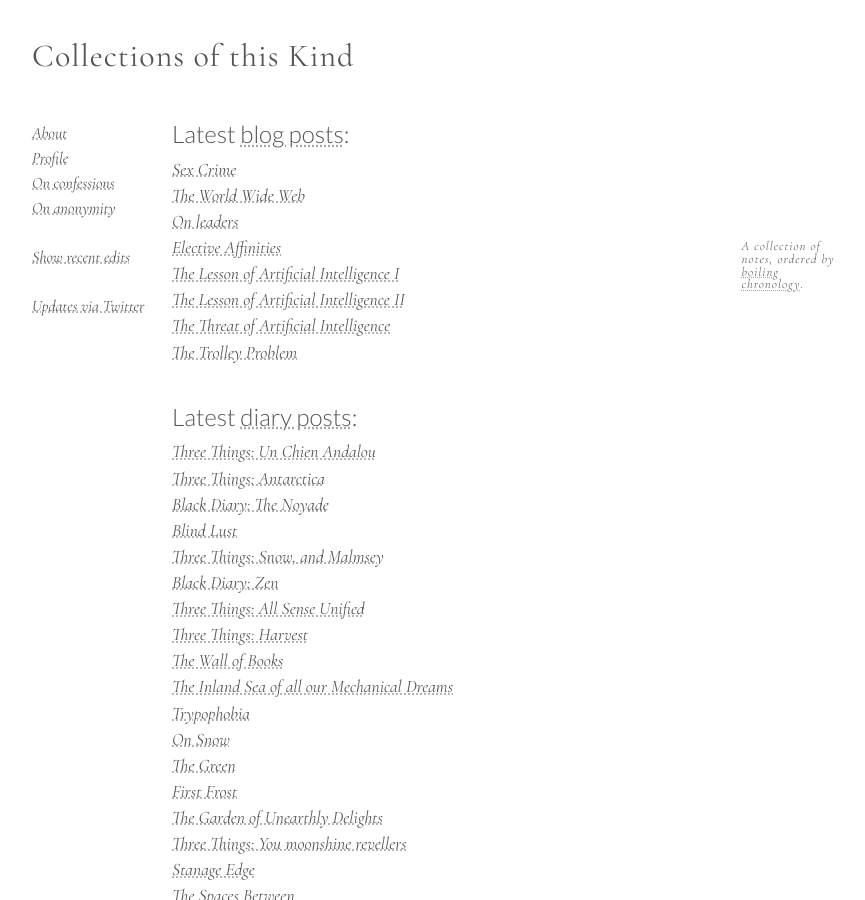
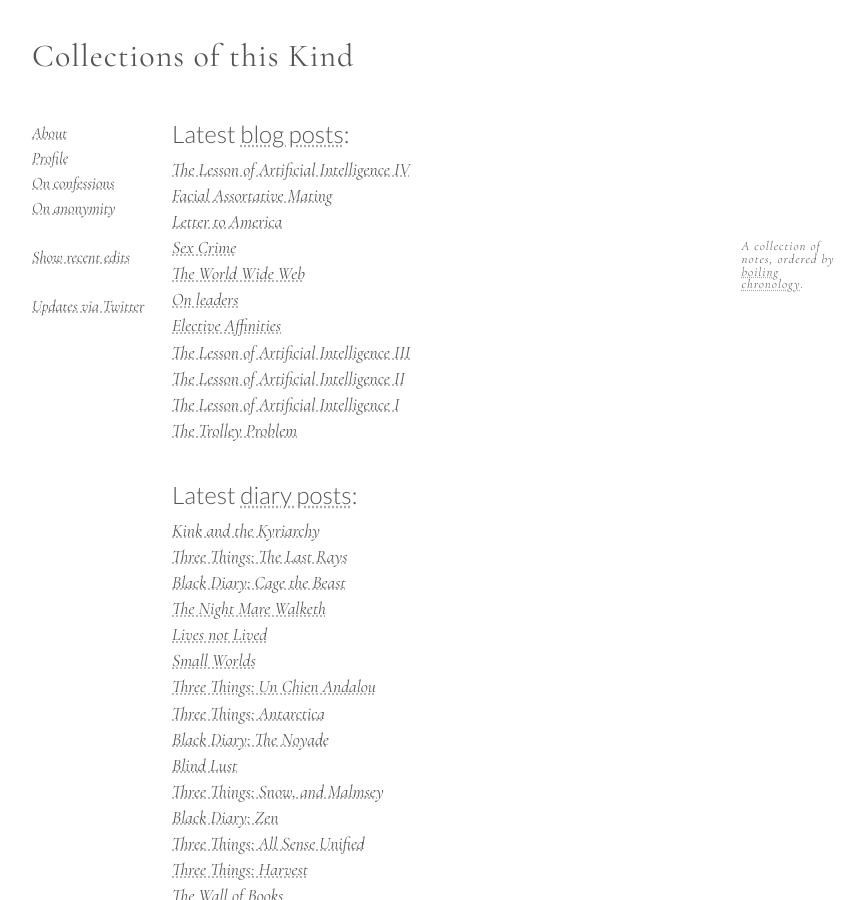
Before and after one commit to CollectionsOfThisKind/collectionsofthiskind.github.io, a Jekyll site: the page built from index.html, in a window 1280 px wide and 900 px high. Shown: the whole window, without its empty margins (78-943 px from the left). Built offline with Jekyll 4.4.1, drawn with Linux system fonts in a browser that asks for light colours.

Commit message:
Add files via upload

```diff
--- a/index.html
+++ b/index.html
@@ -31,13 +31,16 @@ A collection of notes, ordered by <a href="/pages/about/boiling.html">boiling ch
 <h2 name="blog">Latest <a href="/pages/blog/index.html">blog posts</a>:</h2>
 
 <ul class="new">
+<li><a href="pages/blog/ai4.html">The Lesson of Artificial Intelligence IV</a></li>
+<li><a href="pages/blog/face.html">Facial Assortative Mating</a></li>
+<li><a href="pages/blog/america.html">Letter to America</a></li>
 <li><a href="pages/blog/crimes.html">Sex Crime</a></li>
 <li><a href="pages/blog/info.html">The World Wide Web</a></li>
 <li><a href="pages/blog/leaders.html">On leaders</a></li>
 <li><a href="pages/blog/elective.html">Elective Affinities</a></li>
-<li><a href="pages/blog/ai2.html">The Lesson of Artificial Intelligence I</a></li>
-<li><a href="pages/blog/ai3.html">The Lesson of Artificial Intelligence II</a></li>
-<li><a href="pages/blog/ai.html">The Threat of Artificial Intelligence</a></li>
+<li><a href="pages/blog/ai3.html">The Lesson of Artificial Intelligence III</a></li>
+<li><a href="pages/blog/ai2.html">The Lesson of Artificial Intelligence II</a></li>
+<li><a href="pages/blog/ai.html">The Lesson of Artificial Intelligence I</a></li>
 <li><a href="pages/blog/sacrifice.html">The Trolley Problem</a></li>
 </ul>
 
@@ -50,6 +53,12 @@ A collection of notes, ordered by <a href="/pages/about/boiling.html">boiling ch
 
 
 <ul class="new">
+<li><a href="pages/diary/kink.html">Kink and the Kyriarchy</a></li>
+<li><a href="pages/diary/three-lakes.html">Three Things: The Last Rays</a></li>
+<li><a href="pages/diary/anxiety.html">Black Diary: Cage the Beast</a></li>
+<li><a href="pages/diary/waterhorse.html">The Night Mare Walketh</a></li>
+<li><a href="pages/diary/burner.html">Lives not Lived</a></li>
+<li><a href="pages/diary/small-worlds.html">Small Worlds</a></li>
 <li><a href="pages/diary/three-eyes.html">Three Things: Un Chien Andalou</a></li>
 <li><a href="pages/diary/three-thing.html">Three Things: Antarctica</a></li>
 <li><a href="pages/diary/the-sacrifices.html">Black Diary: The Noyade</a></li>
```
